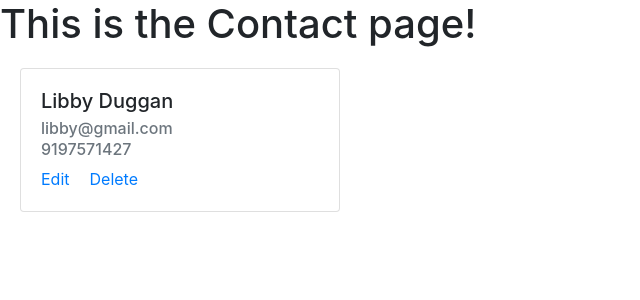
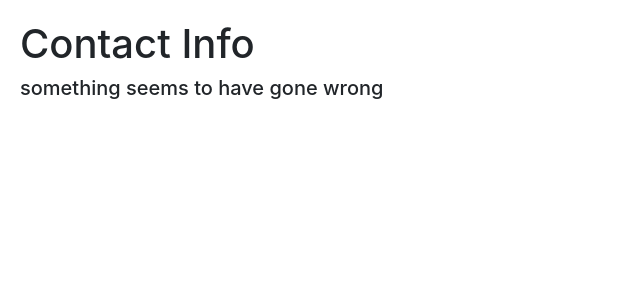
Before and after one commit to LBDCode/contact_list, a React (Create React App) app in the folder contacts/: page /contact/1 in a window 1280 px wide. Shown: the top 300 px of the page, without its empty margins (0-640 px from the left). Built offline with nearby package versions, Linux system fonts and the light colour scheme.

Commit message:
added some error handling to the contact details view

```diff
--- a/contacts/src/App.css
+++ b/contacts/src/App.css
@@ -23,6 +23,10 @@
 
 #add-contact-btn {
   margin-left: 20px;
+}
+
+#add-contact-link {
+  color: #fff;
 }
 
 .contact-list {
--- a/contacts/src/App.js
+++ b/contacts/src/App.js
@@ -3,7 +3,6 @@ import { BrowserRouter as Router, Route, Switch } from "react-router-dom";
 import { Link } from "react-router-dom";
 import Button from 'react-bootstrap/Button';
 import ListGroup from 'react-bootstrap/ListGroup';
-import Main from "./Pages/Main";
 import Contact from "./Pages/Contact";
 import New from "./Pages/New";
 import NoMatch from "./Pages/NoMatch";
@@ -13,38 +12,29 @@ class App extends Component {
   constructor(props) {
     super(props);
       this.state = {
-        contacts: [
-            {
-            id: 1,
-            name: "Libby Duggan",
-            number: "9197571427",
-            email: "libby@gmail.com"
-          },
-          {
-            id: 2,
-            name: "John Smith",
-            number: "9192225555",
-            email: "John@gmail.com"
-          }
-        ]
+        contacts: []
       };
 
   };
 
+  // uuid generation using math.random
   generateID = () => {
     return Math.random().toString(36).substring(2, 15) + Math.random().toString(36).substring(2, 15);
   };
 
+  // get contact info from callback, generate and id, and add to this.state.contacts
   addContact = contact => {
     const oldContacts = [...this.state.contacts];
     let newContact = {...contact};
 
     newContact.id = this.generateID();
+
     oldContacts.push(newContact);
 
     this.setState({contacts: oldContacts});
   };
 
+  // get id from cb, update state to remove contact
   deleteContact = id => {
     const oldContacts = [...this.state.contacts];
     const newContacts = oldContacts.filter( contact => contact.id !== id );
@@ -63,11 +53,15 @@ class App extends Component {
                     <Button variant="primary" id="add-contact-btn"
                       addContact={this.addContact}
                     >
-                      <Link to={'/contacts/new'} > Add Contact </Link>
+                      <Link to={'/contacts/new'} id="add-contact-link"> Add Contact </Link>
                     </Button>
                   </span>
                 </h1>
+                {/* map through  contacts in state and generate list item for each
+                  each li has a name w/ link, and edit button and a delete button
+                */}
                 <div className="contact-list">
+                  {this.state.contacts.length > 0 ?
                     <ListGroup as="ul">
                       {this.state.contacts.map(contact => (
                           <ListGroup.Item as="li" key={contact.id}>
@@ -78,6 +72,9 @@ class App extends Component {
                           </ListGroup.Item>
                       ))}
                     </ListGroup>
+                    :
+                    <h4>Add some contacts to get started</h4>
+                }
                 </div>
               </div>
               }
--- a/contacts/src/Pages/Contact.js
+++ b/contacts/src/Pages/Contact.js
@@ -13,29 +13,35 @@ class Contacts extends Component {
   }
 
     componentDidMount () {
+      console.log(this.props.contacts);
       const { id } = this.props.match.params;
       const allContacts = [...this.state.contacts];
-      const curContact = allContacts.filter( contact => contact.id === parseInt(id) );
+      const curContact = allContacts.filter( contact => contact.id === id );
       const currentContact = curContact[0];
       this.setState({ currentContact });
-      console.log(this.state.currentContact);
+      console.log(this.state.contacts);
     };
 
 
     render() {
       return (
         <>
-            <h1>This is the Contact page!</h1>
             <div className="contact-container">
-              <Card style={{ width: '20rem' }}>
-                <Card.Body>
-                  <Card.Title>{this.state.currentContact.name}</Card.Title>
-                  <Card.Subtitle className="mb-2 text-muted">{this.state.currentContact.email}</Card.Subtitle>
-                  <Card.Subtitle className="mb-2 text-muted">{this.state.currentContact.number}</Card.Subtitle>
-                  <Card.Link href="#">Edit</Card.Link>
-                  <Card.Link href="#">Delete</Card.Link>
-                </Card.Body>
-              </Card>
+              <h1>Contact Info</h1>
+              {this.state.contacts.length > 0 ?
+                <Card style={{ width: '20rem' }}>
+                  <Card.Body>
+                    <Card.Title>{this.state.currentContact.name ? this.state.currentContact.name : null}</Card.Title>
+                    <Card.Subtitle className="mb-2 text-muted">{this.state.currentContact.email ? this.state.currentContact.email : null}</Card.Subtitle>
+                    <Card.Subtitle className="mb-2 text-muted">{this.state.currentContact.number ? this.state.currentContact.number : null}</Card.Subtitle>
+                    {/* <Card.Link href="#">Edit</Card.Link>
+                    <Card.Link href="#">Delete</Card.Link> */}
+                  </Card.Body>
+                </Card>
+                :
+                <h5>something seems to have gone wrong</h5>
+
+            }
             </div>
 
         </>
--- a/contacts/src/Pages/Main.js
+++ /dev/null
@@ -1,41 +0,0 @@
-import React, { Component } from "react";
-import Button from 'react-bootstrap/Button';
-import ListGroup from 'react-bootstrap/ListGroup';
-
-class Main extends Component {
-  constructor(props) {
-    super(props);
-
-    this.state = {
-        contacts: props.contacts,
-    }
-  };
-
-  render() {
-    return (
-      <div className="contact-container">
-          <h1>Contacts
-            <span>
-              <Button variant="primary" id="add-contact-btn"
-                onClick={ () => this.props.history.push('/contacts/new') }
-                addContact={this.addContact}
-              >Add Contact
-              </Button>
-            </span>
-          </h1>
-          <div className="contact-list">
-            <ListGroup as="ul">
-              {this.state.contacts.map(contact => (
-                <ListGroup.Item as="li" key={contact.id}>
-                  {contact.name}
-                  <span className="contact-actions"><span>edit</span> <span onClick={() => this.props.delContact(contact.id)}>delete</span></span>
-                </ListGroup.Item>
-              ))}
-            </ListGroup>
-          </div>
-        </div>
-      );
-    }
-  }
-
-  export default Main;
```
Lines whose indentation alone changed are shown as unchanged.
